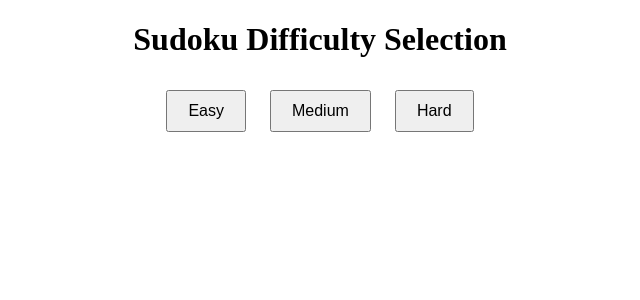
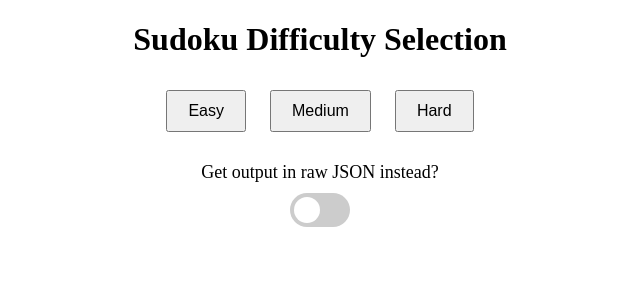
Before and after one commit to shivamgutgutia/sudokuBoardGenerator, a Flask app: page / in a window 1280 px wide. Shown: the top 300 px of the page, without its empty margins (320-960 px from the left). Run offline with Flask 3, Linux system fonts and the light colour scheme.

Commit message:
Added output format option

```diff
--- a/app.py
+++ b/app.py
@@ -1,6 +1,6 @@
 from boardGenerator import *
 import numpy as np
-from flask import Flask, render_template, request
+from flask import Flask, render_template, request,jsonify
 
 app=Flask(__name__)
 
@@ -11,9 +11,13 @@ def home():
 @app.route("/generate",methods=["GET"])
 def generateRoute():
     difficulty = request.args.get('difficulty', 'easy')
+    outputFormat = request.args.get("output_format","UI")
     board = np.zeros((9,9),dtype=int)
     question,solution=generate(board.copy(),difficulty=difficulty)
-    return render_template('output.html', question=question.tolist(), solution=solution.tolist())
+    if(outputFormat=="UI"):
+        return render_template('output.html', question=question.tolist(), solution=solution.tolist())
+    else:
+        return jsonify({"question":question.tolist(),"solution":solution.tolist()})
 
 if __name__ =="__main__":
     app.run()
--- a/templates/selection.html
+++ b/templates/selection.html
@@ -1,8 +1,8 @@
 <!DOCTYPE html>
 <html lang="en">
     <head>
-    <meta charset="UTF-8">
-    <meta name="viewport" content="width=device-width, initial-scale=1.0">
+        <meta charset="UTF-8" />
+        <meta name="viewport" content="width=device-width, initial-scale=1.0" />
         <title>Sudoku Difficulty Selection</title>
         <style>
             body {
@@ -14,15 +14,113 @@
                 padding: 10px 20px;
                 font-size: 16px;
             }
+
+            .toggle-label {
+                margin-top: 20px;
+                font-size: 18px;
+            }
+
+            .toggle-container {
+                margin-top: 10px; /* Add space between toggle and text */
+            }
+
+            .toggle-switch {
+                position: relative;
+                display: inline-block;
+                width: 60px;
+                height: 34px;
+            }
+
+            .toggle-switch input {
+                opacity: 0;
+                width: 0;
+                height: 0;
+            }
+
+            .toggle-slider {
+                position: absolute;
+                cursor: pointer;
+                top: 0;
+                left: 0;
+                right: 0;
+                bottom: 0;
+                background-color: #ccc;
+                -webkit-transition: 0.4s;
+                transition: 0.4s;
+            }
+
+            .toggle-slider:before {
+                position: absolute;
+                content: "";
+                height: 26px;
+                width: 26px;
+                left: 4px;
+                bottom: 4px;
+                background-color: white;
+                -webkit-transition: 0.4s;
+                transition: 0.4s;
+            }
+
+            input:checked + .toggle-slider {
+                background-color: #2196f3;
+            }
+
+            input:focus + .toggle-slider {
+                box-shadow: 0 0 1px #2196f3;
+            }
+
+            input:checked + .toggle-slider:before {
+                -webkit-transform: translateX(26px);
+                -ms-transform: translateX(26px);
+                transform: translateX(26px);
+            }
+
+            /* Rounded sliders */
+            .toggle-slider.round {
+                border-radius: 34px;
+            }
+
+            .toggle-slider.round:before {
+                border-radius: 50%;
+            }
         </style>
     </head>
     <body>
         <h1>Sudoku Difficulty Selection</h1>
 
         <form action="/generate" method="get">
-        <button class="difficulty-btn" type="submit" name="difficulty" value="easy">Easy</button>
-        <button class="difficulty-btn" type="submit" name="difficulty" value="medium">Medium</button>
-        <button class="difficulty-btn" type="submit" name="difficulty" value="hard">Hard</button>
+            <button
+                class="difficulty-btn"
+                type="submit"
+                name="difficulty"
+                value="easy"
+            >
+                Easy
+            </button>
+            <button
+                class="difficulty-btn"
+                type="submit"
+                name="difficulty"
+                value="medium"
+            >
+                Medium
+            </button>
+            <button
+                class="difficulty-btn"
+                type="submit"
+                name="difficulty"
+                value="hard"
+            >
+                Hard
+            </button>
+
+            <div class="toggle-label">Get output in raw JSON instead?</div>
+            <div class="toggle-container">
+                <label class="toggle-switch">
+                    <input type="checkbox" name="output_format" value="JSON" />
+                    <span class="toggle-slider round"></span>
+                </label>
+            </div>
         </form>
     </body>
 </html>
```
Lines whose indentation alone changed are shown as unchanged.
